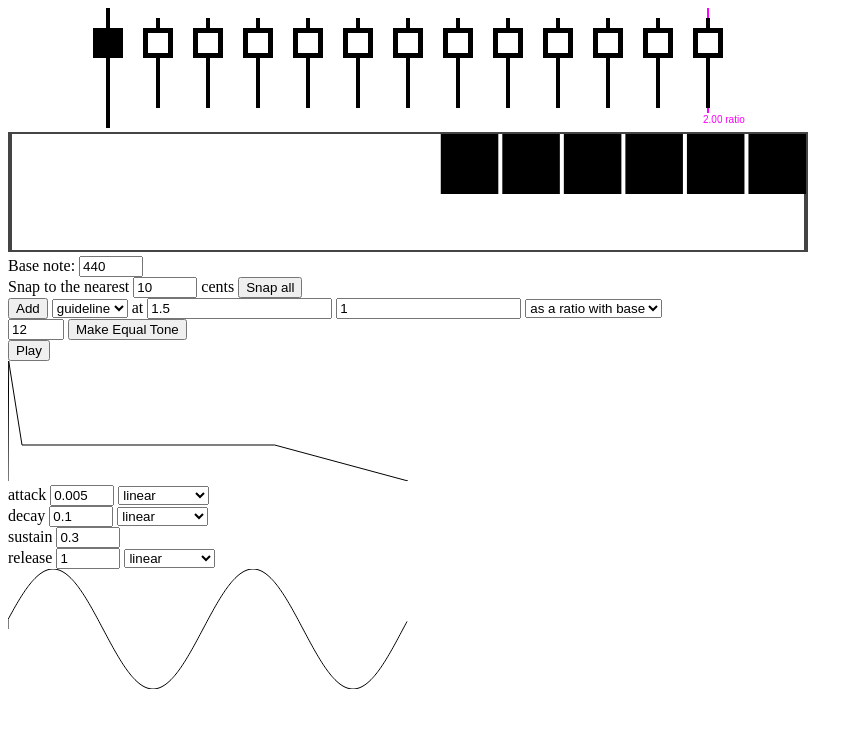
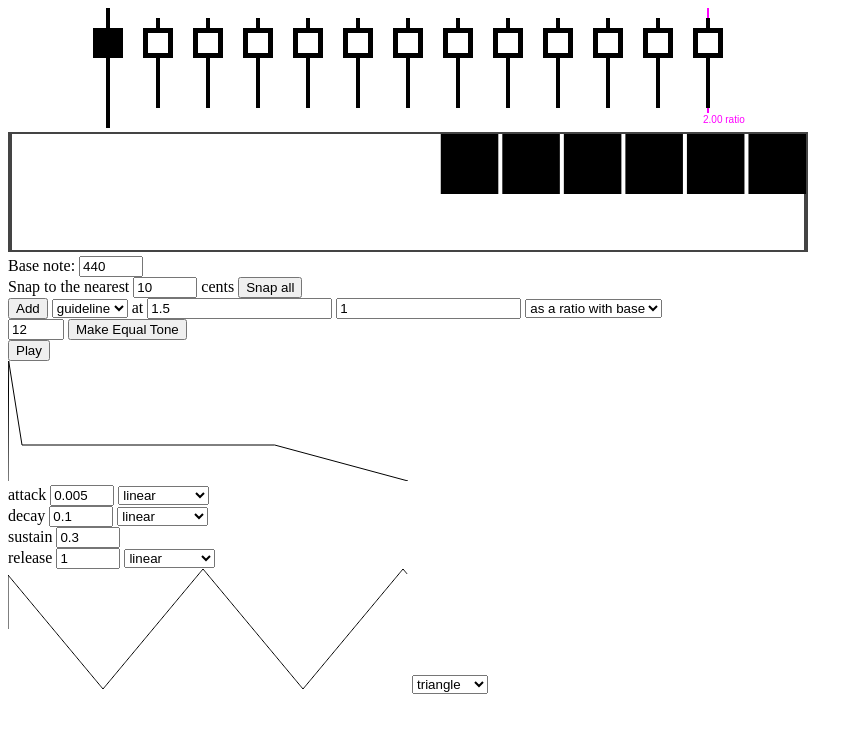
Before and after one commit to magurevitch/keyboard, a plain HTML site: page index.html in a window 1280 px wide. Shown: the whole page, without its empty margins (0-863 px from the left). Drawn offline with nearby package versions, Linux system fonts and the light colour scheme.

Commit message:
allow oscillator types

```diff
--- a/index.html
+++ b/index.html
@@ -46,6 +46,14 @@
     <div id="envelope">
       <canvas height="120" width="400" id="envelope-canvas"></canvas>
     </div>
-    <canvas height="120" width="400" id="oscillator"></canvas>
+    <div>
+      <canvas height="120" width="400" id="oscillator"></canvas>
+      <select id="oscillator-type">
+          <option value="triangle">triangle</option>
+          <option value="square">square</option>
+          <option value="sine">sine</option>
+          <option value="sawtooth">sawtooth</option>
+      </select>
+    </div>
   </body>
 </html>
--- a/src/draw.js
+++ b/src/draw.js
@@ -159,21 +159,24 @@ function drawEnvelope(envelope) {
 }
 
 const WAVE_FUNCTIONS = {
-  'sine': (frequency, amplitude) => (x) => amplitude * Math.sin(x*2*Math.PI*frequency),
+  'sine': (frequency, amplitude) => (x) => amplitude/2 + (1/2 * amplitude * Math.sin(x*2*Math.PI*frequency)),
+  'square': (frequency, amplitude) => (x) => amplitude * (x*2*frequency % 2 < 1 ? 1 : 0),
+  'triangle': (frequency, amplitude) => (x) =>  amplitude * Math.abs((2*x*frequency % 2) - 1),
+  'sawtooth': (frequency, amplitude) => (x) => amplitude * (x*frequency % 1)
 };
 
-function drawOscillator(time) {
+function drawOscillator(oscillator, time) {
   let canvas = $('#oscillator').get(0);
   let ctx = canvas.getContext("2d");
   ctx.clearRect(0,0,canvas.width,canvas.height);
 
-  let waveFunction = WAVE_FUNCTIONS['sine'](2/canvas.width,-canvas.height/2);
+  let waveFunction = WAVE_FUNCTIONS[oscillator.type](2/canvas.width,-canvas.height);
 
   ctx.fillStyle = "#000000";
   ctx.beginPath();
   ctx.moveTo(0, canvas.height/2);
   for (let i = 0; i<canvas.width; i++) {
-    ctx.lineTo(i, canvas.height/2 + waveFunction(i+time));
+    ctx.lineTo(i, canvas.height+waveFunction(i+time));
   }
   ctx.stroke();
 }
--- a/src/tone.js
+++ b/src/tone.js
@@ -1,5 +1,5 @@
 var synth = new Tone.Synth().toDestination();
-Tone.Transport.scheduleRepeat((time) => drawOscillator(time), 1);
+Tone.Transport.scheduleRepeat((time) => drawOscillator(synth.oscillator, time), 1);
 Tone.Transport.start(0);
 
 function makeSequence(scale) {
@@ -53,5 +53,11 @@ $(document).ready(function() {
   makeKnob('sustain');
   makeKnob('release', true);
   drawEnvelope(synth.envelope);
-  drawOscillator(0);
+  drawOscillator(synth.oscillator, 0);
+  $('#oscillator-type').change(() => {
+    let val = $('#oscillator-type').val();
+    synth.oscillator.type = val;
+    drawOscillator(synth.oscillator);
+    playNote(-1);
+  });
 });
```
